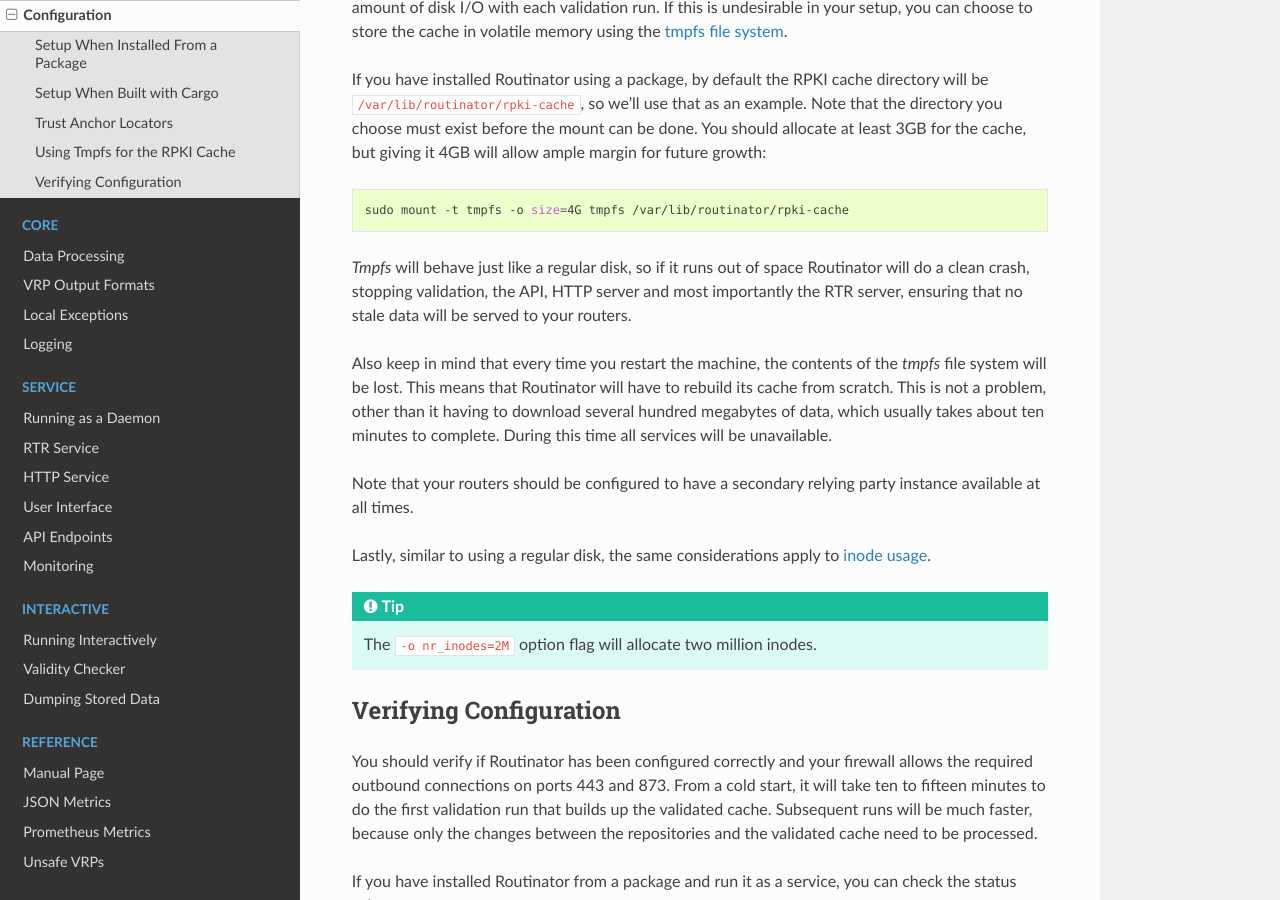
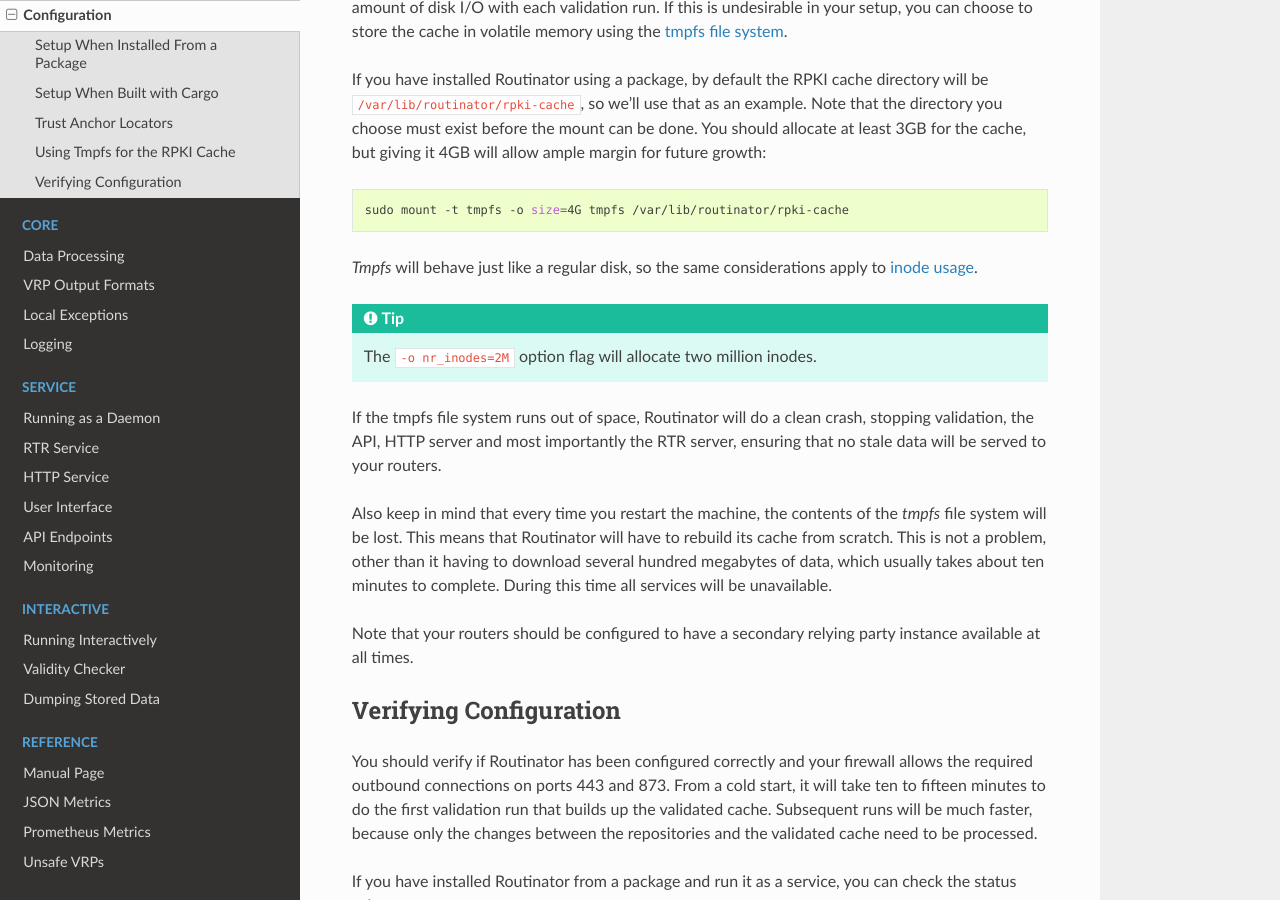
Before and after one commit to NLnetLabs/routinator, a Sphinx documentation site: the page built from doc/manual/source/configuration.rst, in a window 1280 px wide and 900 px high, scrolled down 4213 px. Built offline with Sphinx 7.4.7 and the Read the Docs theme 2.0.0, drawn with Linux system fonts in a browser that asks for light colours.

Commit message:
reshuffle

```diff
--- a/doc/manual/source/configuration.rst
+++ b/doc/manual/source/configuration.rst
@@ -232,10 +232,14 @@
 
     sudo mount -t tmpfs -o size=4G tmpfs /var/lib/routinator/rpki-cache
 
-*Tmpfs* will behave just like a regular disk, so if it runs out of space
-Routinator will do a clean crash, stopping validation, the API, HTTP server
-and most importantly the RTR server, ensuring that no stale data will be
-served to your routers.
+*Tmpfs* will behave just like a regular disk, so the same considerations
+apply to :ref:`inode usage<installation:Inode Usage>`.
+
+.. Tip:: The ``-o nr_inodes=2M`` option flag will allocate two million inodes.
+
+If the tmpfs file system runs out of space, Routinator will do a clean crash,
+stopping validation, the API, HTTP server and most importantly the RTR
+server, ensuring that no stale data will be served to your routers.
 
 Also keep in mind that every time you restart the machine, the contents of
 the *tmpfs* file system will be lost. This means that Routinator will have to
@@ -245,11 +249,6 @@
 
 Note that your routers should be configured to have a secondary relying party
 instance available at all times.
-
-Lastly, similar to using a regular disk, the same considerations apply to
-:ref:`inode usage<installation:Inode Usage>`.
-
-.. Tip:: The ``-o nr_inodes=2M`` option flag will allocate two million inodes.
 
 Verifying Configuration
 -----------------------
```
